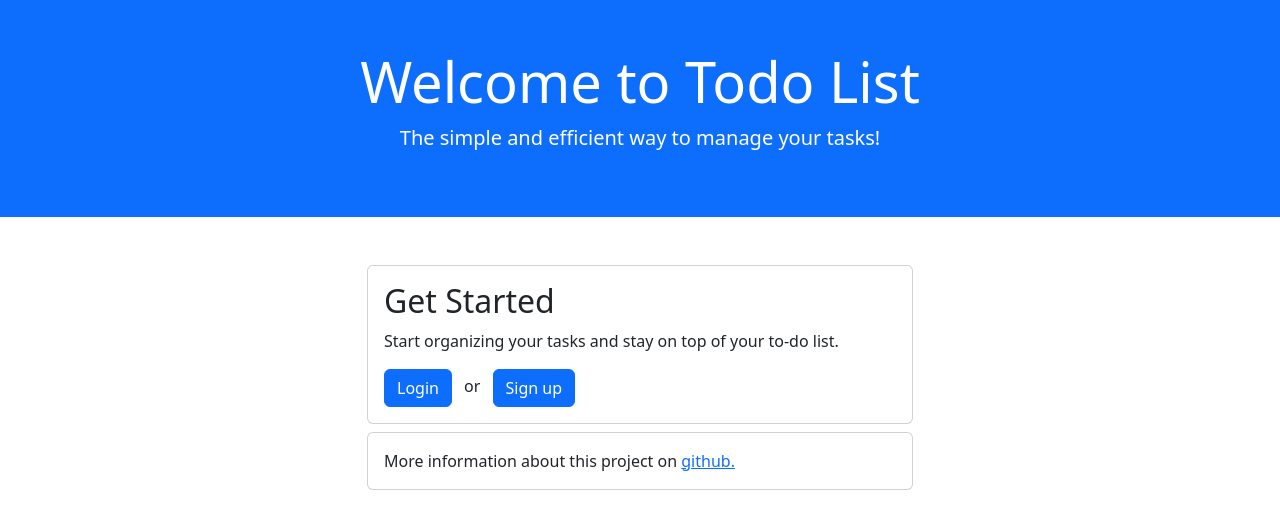
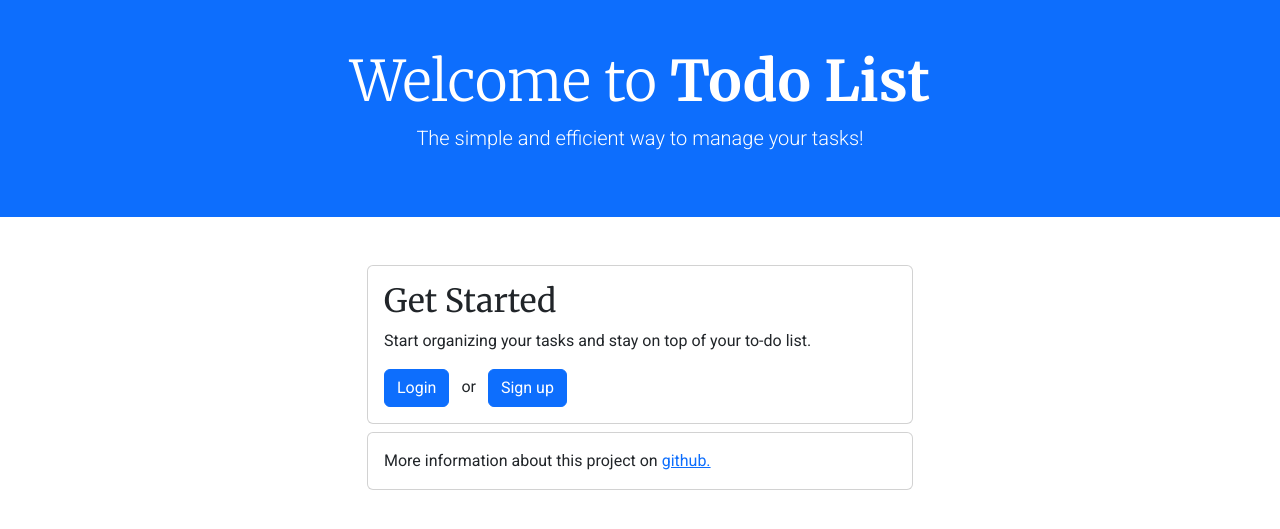
Before and after one commit to thisisjab/django_htmx, a Django app: page / in a window 1280 px wide. Shown: the top 529 px of the page. Run offline with Django 4.2, Linux system fonts and the light colour scheme; some libraries are stand-ins or nearby versions.

Commit message:
feat: add fonts to index page

```diff
--- a/project/static/css/main.css
+++ b/project/static/css/main.css
@@ -16,10 +16,10 @@
     font-family: 'Roboto Serif', serif !important;
 }
 
-.font-bold {
-    font-weight: bold !important;
+body {
+    font-family: 'Roboto', serif;
 }
 
-.font-light {
-    font-weight: lighter !important;
+h1, h2, h3, h4, h5, h6 {
+    font-family: 'Merriweather';
 }
--- a/project/templates/pages/index.html
+++ b/project/templates/pages/index.html
@@ -3,8 +3,8 @@
 {% block navbar %}{% endblock navbar %}
 {% block body %}
 <header class="bg-primary text-white text-center py-5">
-    <h1 class="display-4">Welcome to Todo List</h1>
-    <p class="lead">The simple and efficient way to manage your tasks!</p>
+    <h1 class="display-4 font-merriweather">Welcome to <span class="font-italic fw-bold">Todo List</span></h1>
+    <p class="lead font-roboto">The simple and efficient way to manage your tasks!</p>
 </header>
 
 <div class="container mt-5">
```
